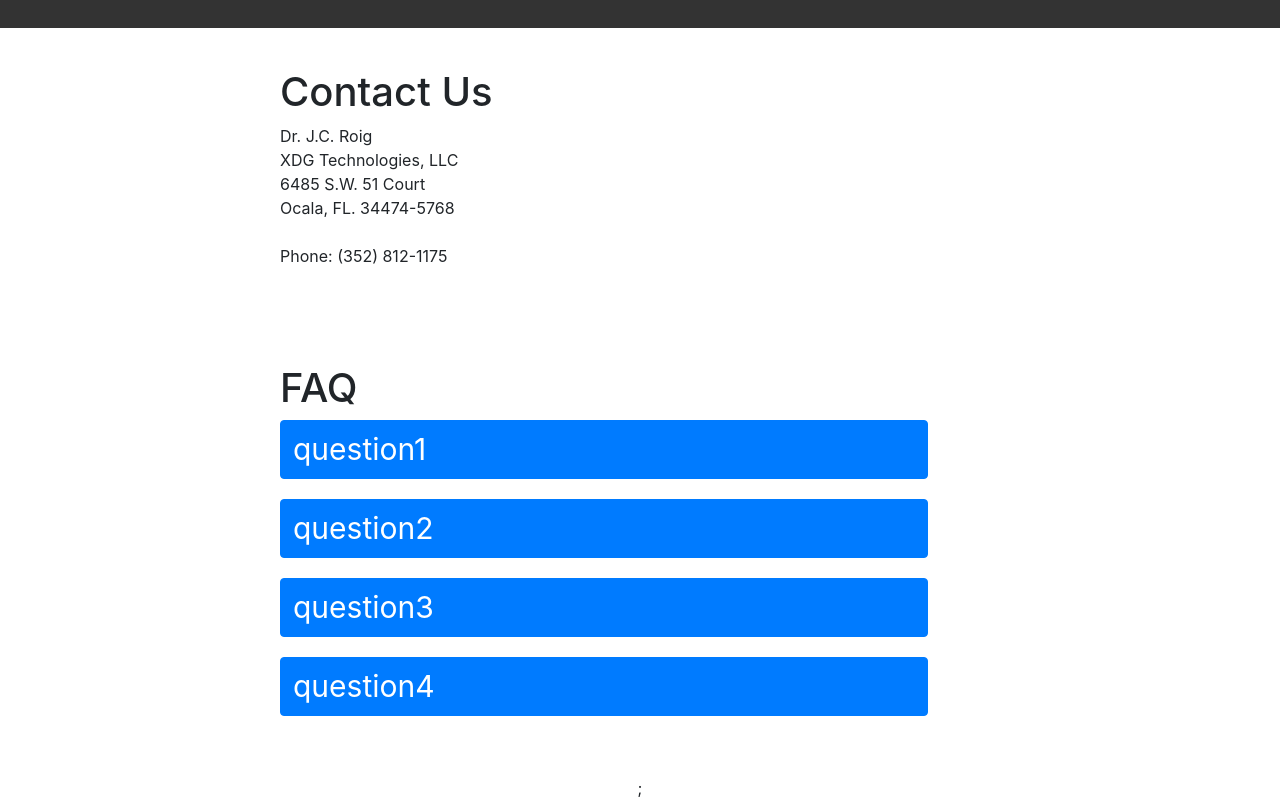
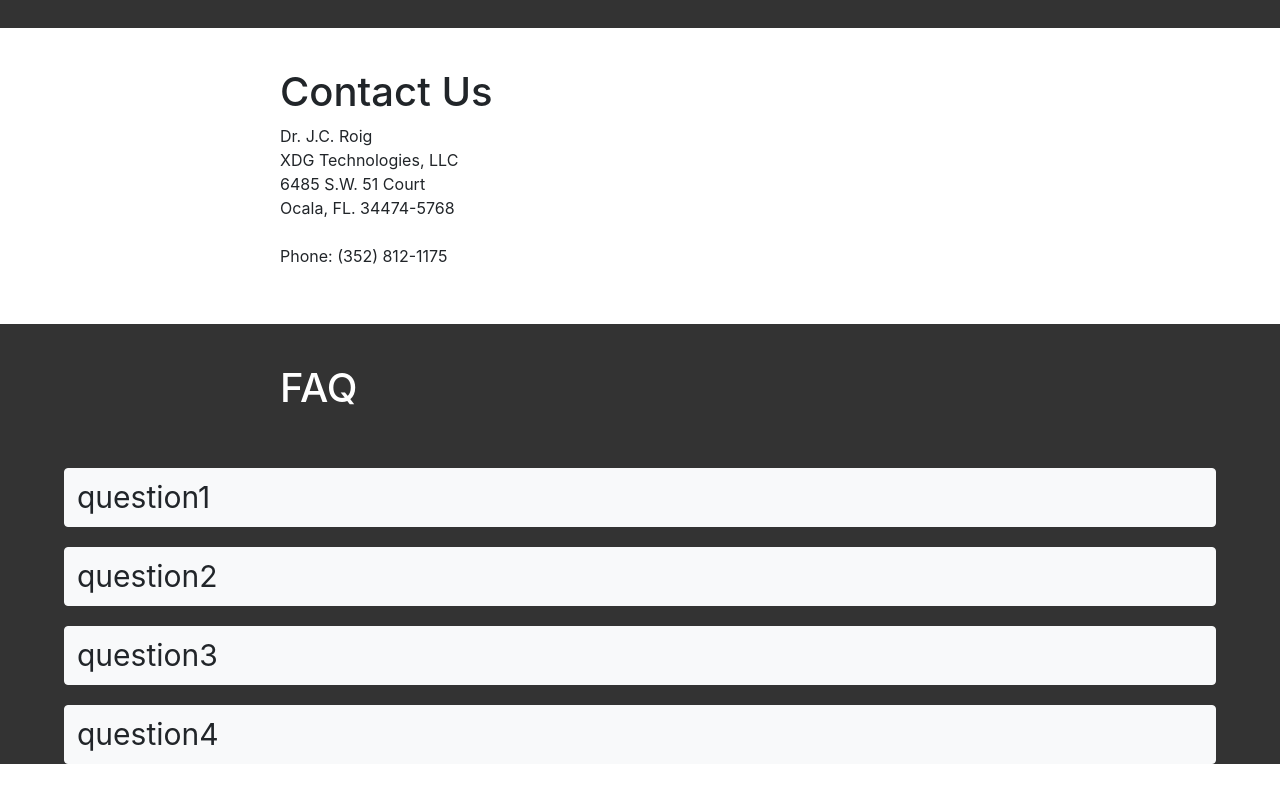
Before and after one commit to CEN30315A/Site, a React (Create React App) app: page / in a window 1280 px wide. Shown: the part 1972-2772 px from the top of the page. Built offline with nearby package versions, Linux system fonts and the light colour scheme.

Commit message:
Added FAQ anchor and styling

```diff
--- a/package.json
+++ b/package.json
@@ -4,6 +4,7 @@
   "private": true,
   "dependencies": {
     "bootstrap": "^4.3.1",
+    "glyphicons": "^0.2.0",
     "react": "^16.11.0",
     "react-bootstrap": "^1.0.0-beta.14",
     "react-dom": "^16.11.0",
--- a/src/App.css
+++ b/src/App.css
@@ -23,9 +23,9 @@
 }
 
 .faq .collapse {
-  width: 80%;
+  width: 100%;
   text-align: left;
-  margin-left: 12%;
+  margin-left: 0%;
 }
 
 .faq .btn {
--- a/src/App.js
+++ b/src/App.js
@@ -54,12 +54,16 @@
           dark={false}
           id="section5"
         />
-        <FaqSection
+        <Section
           title="FAQ"
           dark={true}
-          questAns = {questAns}
           id="section6"
         />
+        <div className="section-dark">
+          <FaqSection
+            questAns = {questAns}
+          />
+        </div>
       </div>
   );
 }
--- a/src/components/Faq.js
+++ b/src/components/Faq.js
@@ -2,8 +2,9 @@
 
 function Faq(props) {
     const { questAn } = props
+
     return <div className="faq">
-        <button className="btn btn-primary" type="button" data-toggle="collapse" data-target={"#collapse" + questAn.id} aria-expanded="false" aria-controls={"collapse" + questAn.id}>
+        <button className="btn btn-light" type="button" data-toggle="collapse" data-target={"#collapse" + questAn.id} aria-expanded="false" aria-controls={"collapse" + questAn.id}>
             {questAn.question}
         </button>
         <div className="collapse" id={"collapse" + questAn.id}>
--- a/src/components/FaqSection.js
+++ b/src/components/FaqSection.js
@@ -1,13 +1,9 @@
 import React from 'react';
 import Faq from './Faq';
 
-function FaqSection(props,{ title, subtitle, dark, id }) {
+export default function FaqSection(props) {
   const {questAns} = props
-  return <div className={"section" + (dark ? " section-dark" : "")}>
-  <div className="section-content" id={id}>
-  <h1>FAQ</h1>
+  return <div>
   {questAns.map(obj => <Faq questAn = {obj} key={obj.id}/>)}
   </div>;
-  </div>
 }
-export default FaqSection;
--- a/src/components/SectionComponent.js
+++ b/src/components/SectionComponent.js
@@ -1,26 +1,12 @@
-import React, {Component} from 'react';
+import React from "react";
 
-class Section extends Component{
-    constructor(props){
-        super(props);
-        this.state={
-            title: this.props.title,
-            body: this.props.body,
-        }
-    }
-    render(){
-        return(
-            <div>
-                <section className= "section">
-                </section>
-                <section className="section">
-                    <h1>{this.state.title}fdsdfsd</h1>
-                    <p>{this.state.body}</p>
-                </section>
-            </div>
-        )
-    }
-
-
+export default function Section({ title, subtitle, dark, id }) {
+  return (
+    <div className={"section" + (dark ? " section-dark" : "")}>
+      <div className="section-content" id={id}>
+        <h1>{title}</h1>
+        <p>{subtitle}</p>
+      </div>
+    </div>
+  );
 }
-export default Section;
```
Also changed, not shown: 1 other file (tests, documents, lock files or other folders).
